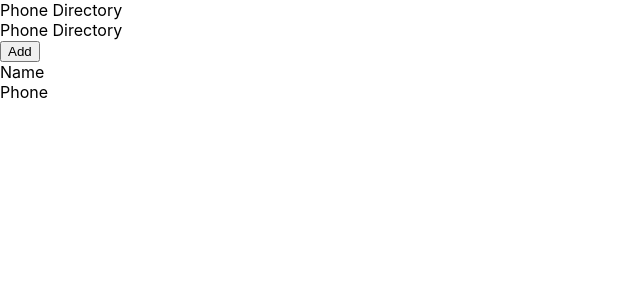
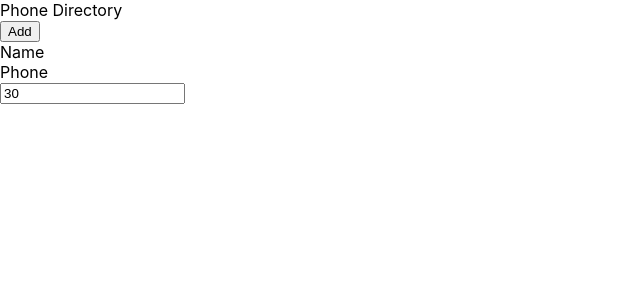
Before and after one commit to shank0020/phone-directory, a React (Create React App) app: page / in a window 1280 px wide. Shown: the top 300 px of the page, without its empty margins (0-640 px from the left). Built offline with nearby package versions, Linux system fonts and the light colour scheme.

Commit message:
Created ‘Header’ Component

```diff
--- a/src/App.js
+++ b/src/App.js
@@ -1,17 +1,18 @@
 import React, { Fragment } from 'react';
+import Header from "./Header"
 
 function App() {
+  let x = 10, y = 20;
   return (
+
     <div>
-        Phone Directory
-        <div className="header">
-          Phone Directory
-        </div>
+        <Header/>
         <button>Add</button>
         <div>
           <span>Name</span><br />
           <span>Phone</span>
         </div>
+        <input type="text" placeholder="value" defaultValue={x+y}></input>
       </div>
   );
 }
--- /dev/null
+++ b/src/Header.js
@@ -0,0 +1,11 @@
+import React from 'react';
+
+const Header = function() {
+    return (
+        <div className="header">
+        Phone Directory
+        </div>
+    )
+}
+
+export default Header
```
